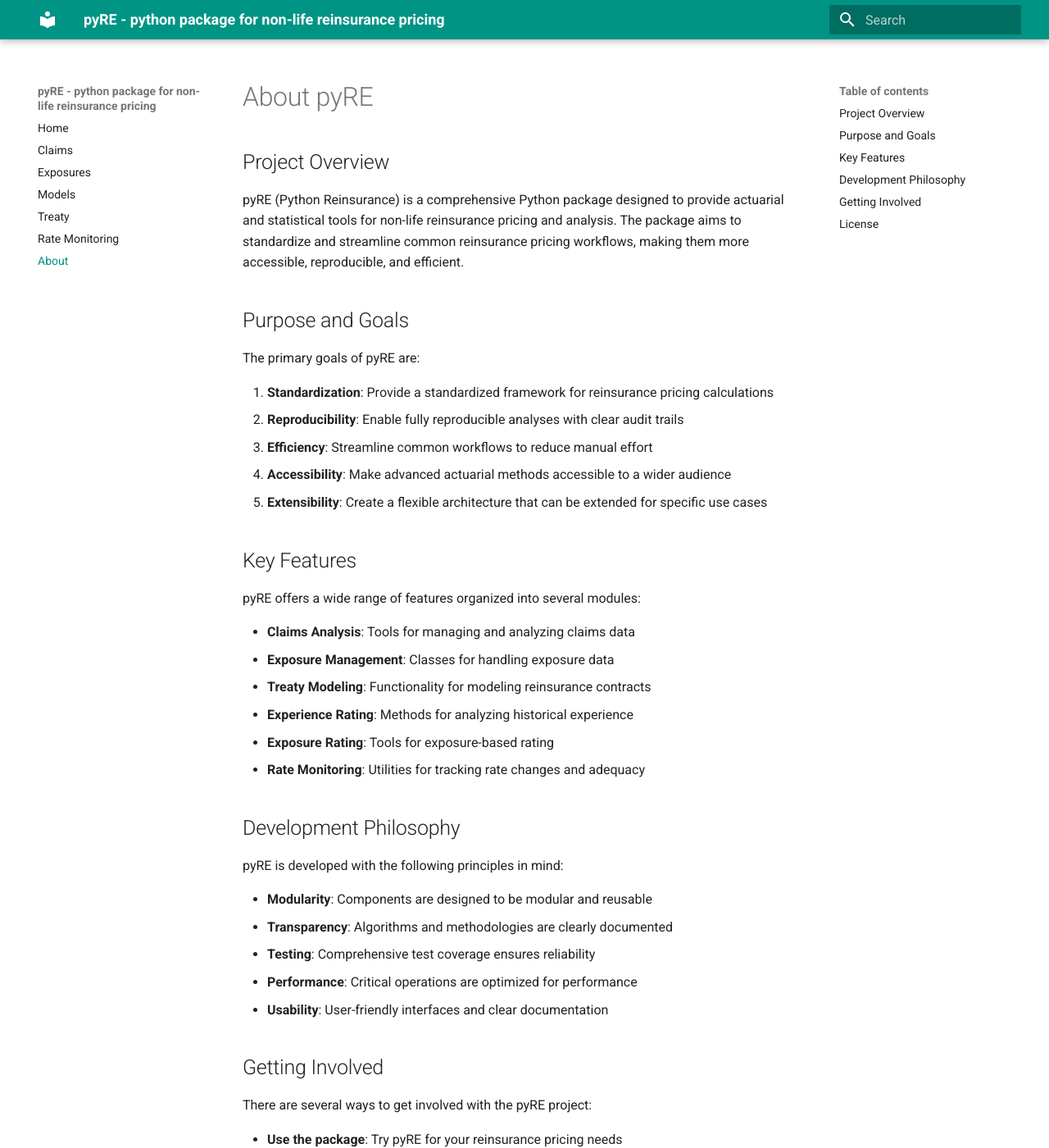
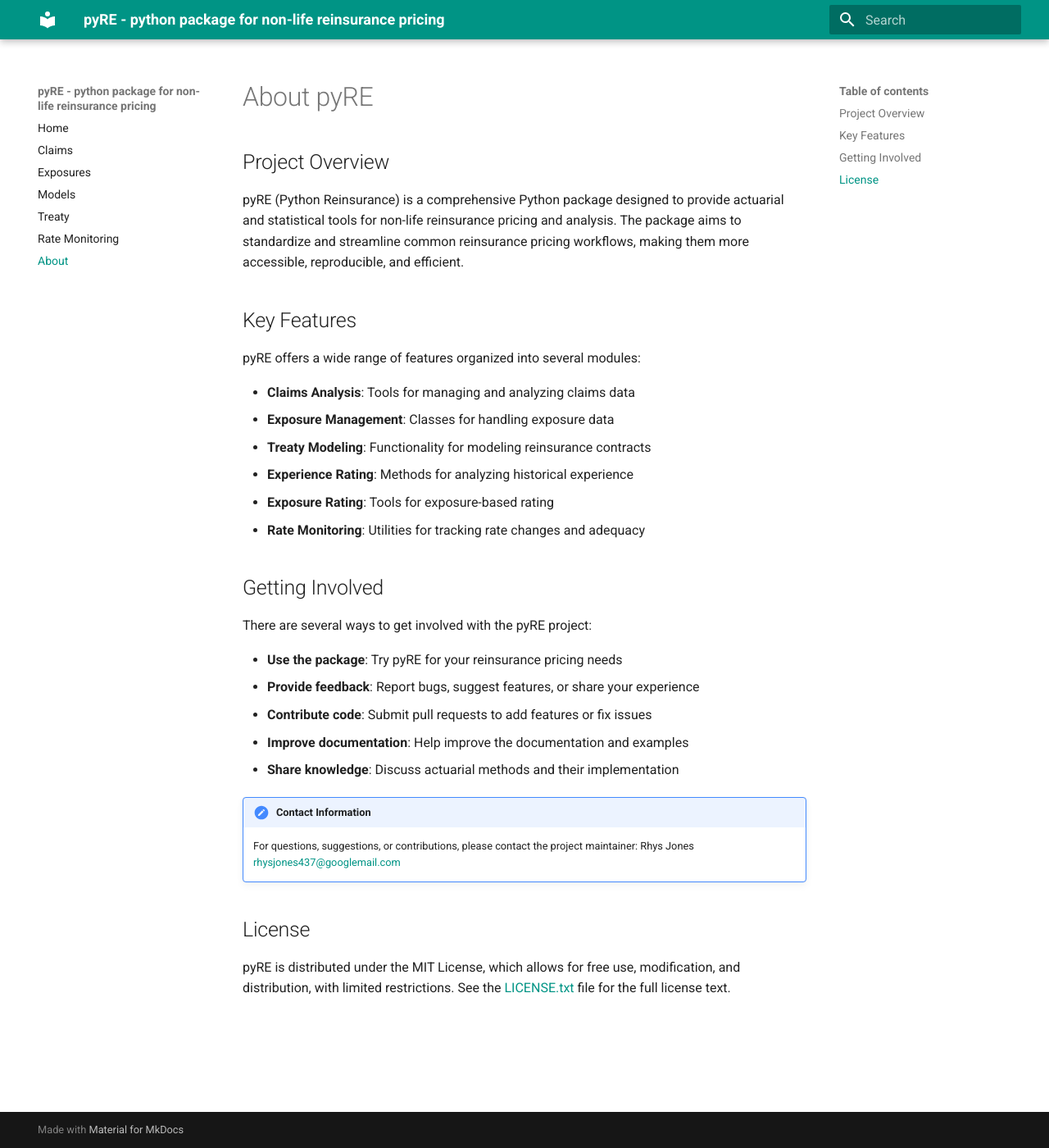
Before and after one commit to rdj09/pyre, an MkDocs documentation site: the page built from docs/about.md, in a window 1280 px wide and 1400 px high. Shown: the whole window at 82% size. Built offline with MkDocs 1.6.1 and Material for MkDocs 9.7.7, drawn with Linux system fonts in a browser that asks for light colours.

Commit message:
adjustments to documentation and gitignore for compiled code

```diff
--- a/docs/about.md
+++ b/docs/about.md
@@ -3,16 +3,6 @@
 ## Project Overview
 
 pyRE (Python Reinsurance) is a comprehensive Python package designed to provide actuarial and statistical tools for non-life reinsurance pricing and analysis. The package aims to standardize and streamline common reinsurance pricing workflows, making them more accessible, reproducible, and efficient.
-
-## Purpose and Goals
-
-The primary goals of pyRE are:
-
-1. **Standardization**: Provide a standardized framework for reinsurance pricing calculations
-2. **Reproducibility**: Enable fully reproducible analyses with clear audit trails
-3. **Efficiency**: Streamline common workflows to reduce manual effort
-4. **Accessibility**: Make advanced actuarial methods accessible to a wider audience
-5. **Extensibility**: Create a flexible architecture that can be extended for specific use cases
 
 ## Key Features
 
@@ -24,16 +14,6 @@
 - **Experience Rating**: Methods for analyzing historical experience
 - **Exposure Rating**: Tools for exposure-based rating
 - **Rate Monitoring**: Utilities for tracking rate changes and adequacy
-
-## Development Philosophy
-
-pyRE is developed with the following principles in mind:
-
-- **Modularity**: Components are designed to be modular and reusable
-- **Transparency**: Algorithms and methodologies are clearly documented
-- **Testing**: Comprehensive test coverage ensures reliability
-- **Performance**: Critical operations are optimized for performance
-- **Usability**: User-friendly interfaces and clear documentation
 
 ## Getting Involved
 
```
Also changed, not shown: 1 other file.
